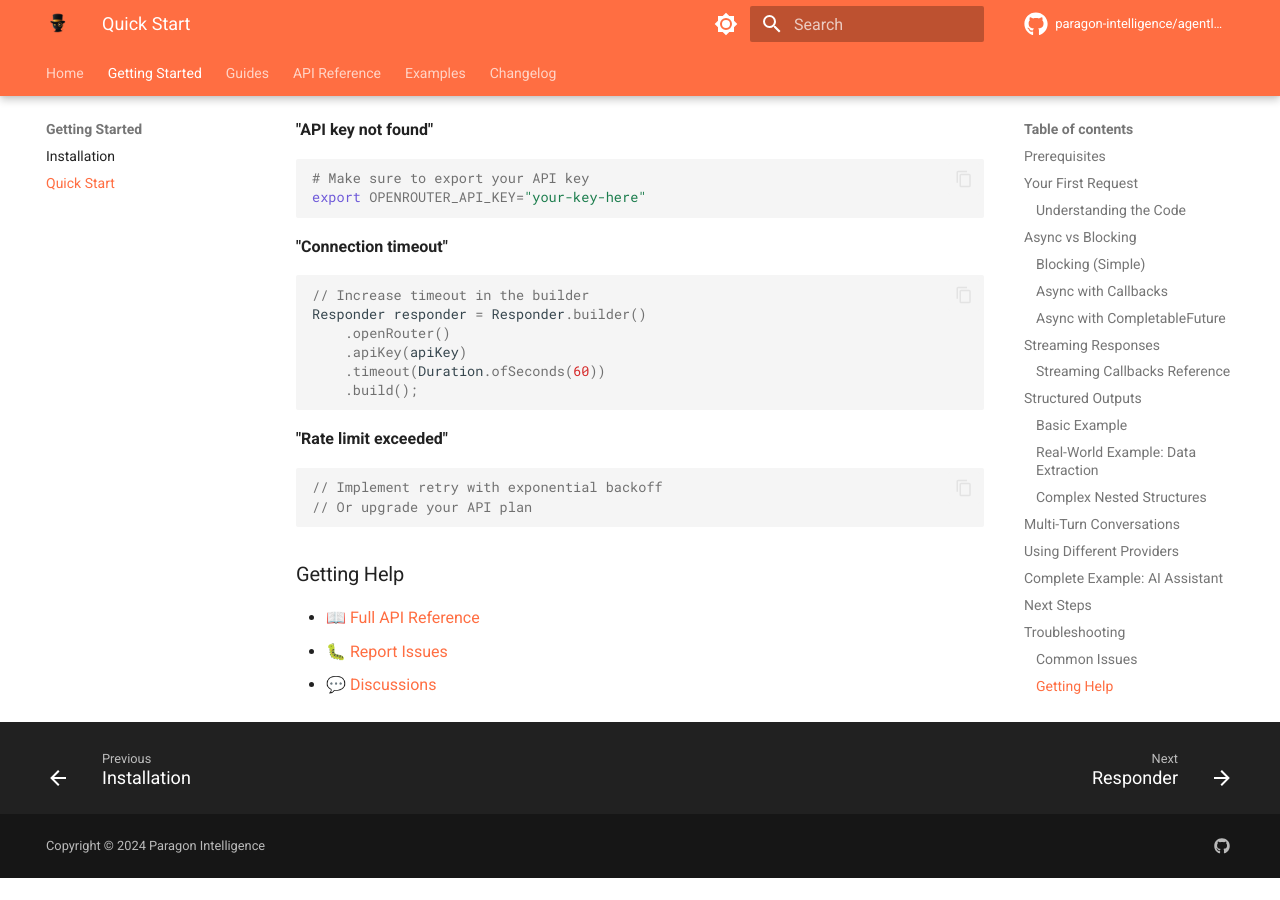
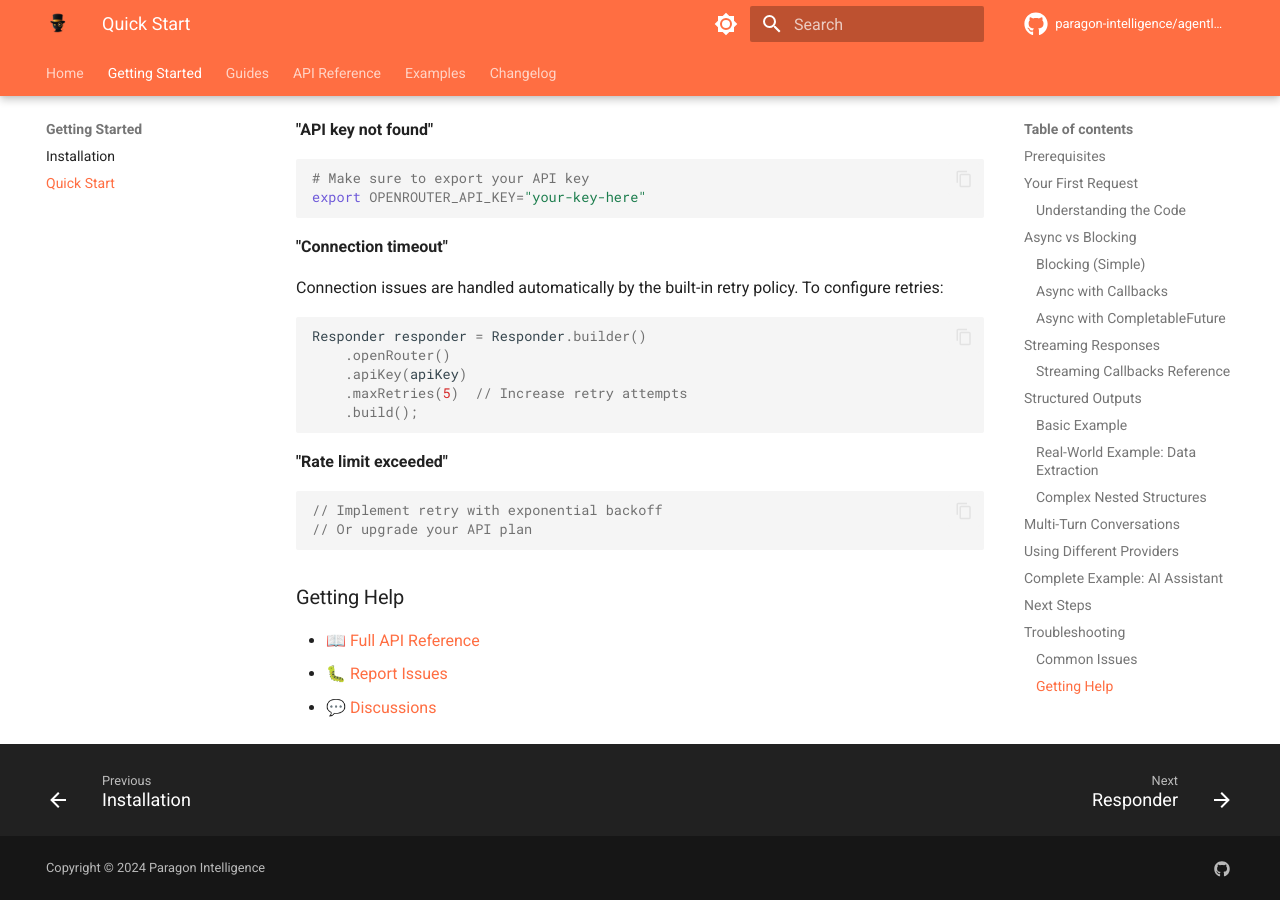
Before and after one commit to paragon-intelligence/agentle4j, an MkDocs documentation site: the page built from docs/getting-started.md, in a window 1280 px wide and 900 px high, scrolled down 8022 px. Built offline with MkDocs 1.6.1 and Material for MkDocs 9.7.7, drawn with Linux system fonts in a browser that asks for light colours; comment, search, counter and statistics services are not loaded; the version menu is left out; before the commit the page ends 8900 px from its top, so only the background shows below that.

Commit message:
docs: Update `agentle4j` version to `0.2.2` and revise connection timeout guidance to use retry policy configuration.

````diff
--- a/docs/getting-started.md
+++ b/docs/getting-started.md
@@ -425,12 +425,13 @@ export OPENROUTER_API_KEY="your-key-here"
 ```
 
 **"Connection timeout"**
+
+Connection issues are handled automatically by the built-in retry policy. To configure retries:
 ```java
-// Increase timeout in the builder
 Responder responder = Responder.builder()
     .openRouter()
     .apiKey(apiKey)
-    .timeout(Duration.ofSeconds(60))
+    .maxRetries(5)  // Increase retry attempts
     .build();
 ```
 
````
Also changed, not shown: README.md (+1 -1 lines), docs/guides/spring-boot.md (+1 -1 lines), docs/index.md (+2 -2 lines), docs/installation.md (+3 -3 lines).
